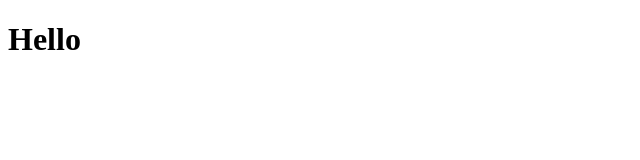
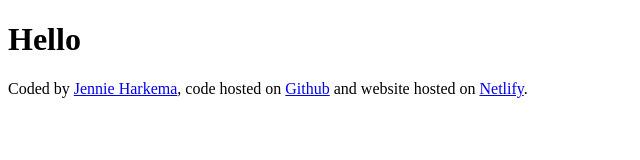
Before and after one commit to harkemaj/Week7VanillaWeatherApp_09062024, a plain HTML site: page index.html in a window 1280 px wide. Shown: the whole page, without its empty margins (0-640 px from the left). Drawn offline with Linux system fonts and the light colour scheme.

Commit message:
Added three links to footer

```diff
--- a/index.html
+++ b/index.html
@@ -7,6 +7,19 @@
   </head>
   <body>
     <h1>Hello</h1>
-    <footer></footer>
+    <footer>
+      Coded by
+      <a href="https://github.com/harkemaj/" target="_blank">Jennie Harkema</a>,
+      code hosted on
+      <a
+        href="https://github.com/harkemaj/Week7VanillaWeatherApp_09062024"
+        target="_blank"
+        >Github</a
+      >
+      and website hosted on
+      <a href="https://app.netlify.com/teams/harkemaj/sites" target="_blank"
+        >Netlify</a
+      >.
+    </footer>
   </body>
 </html>
```
